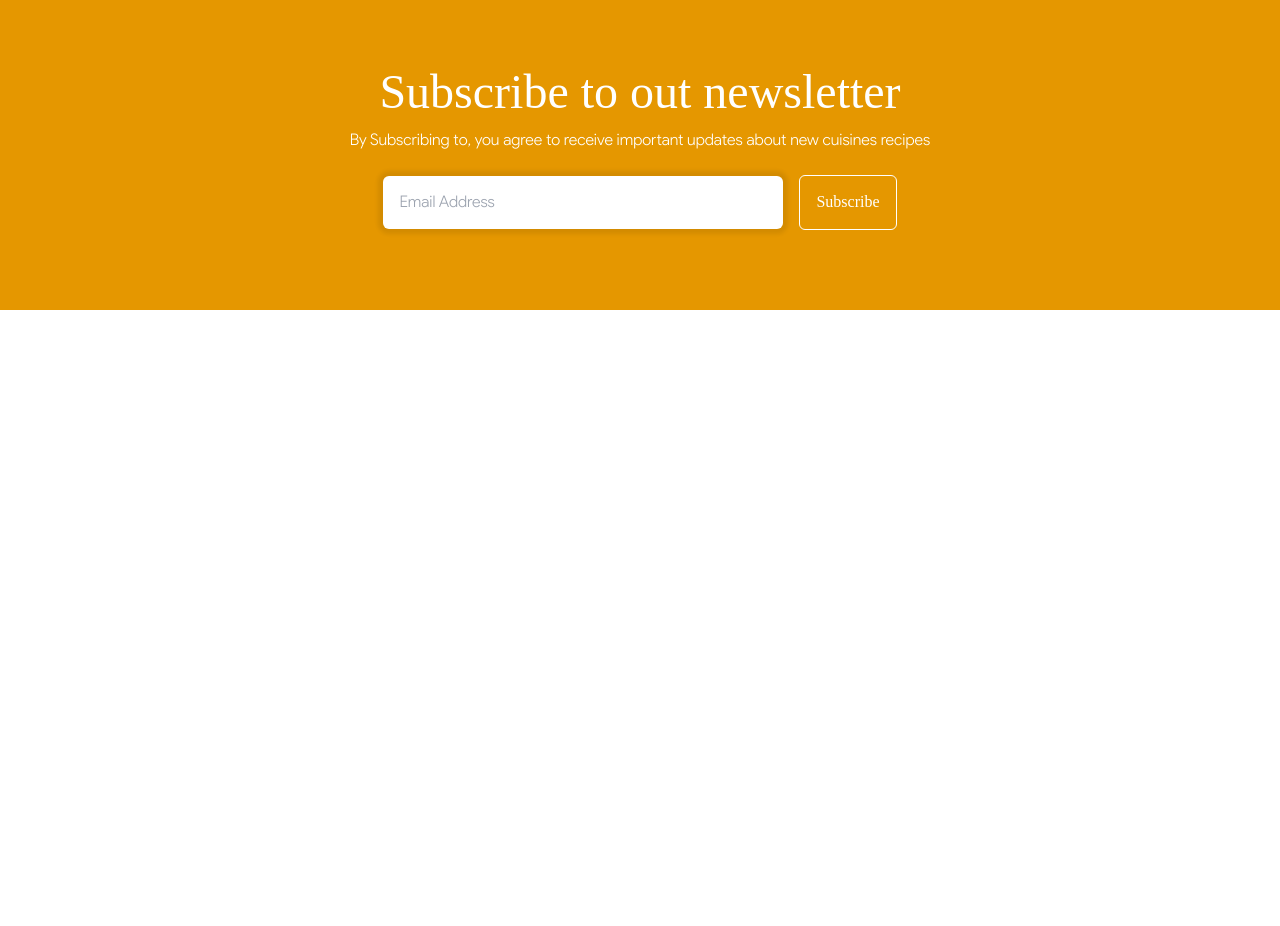
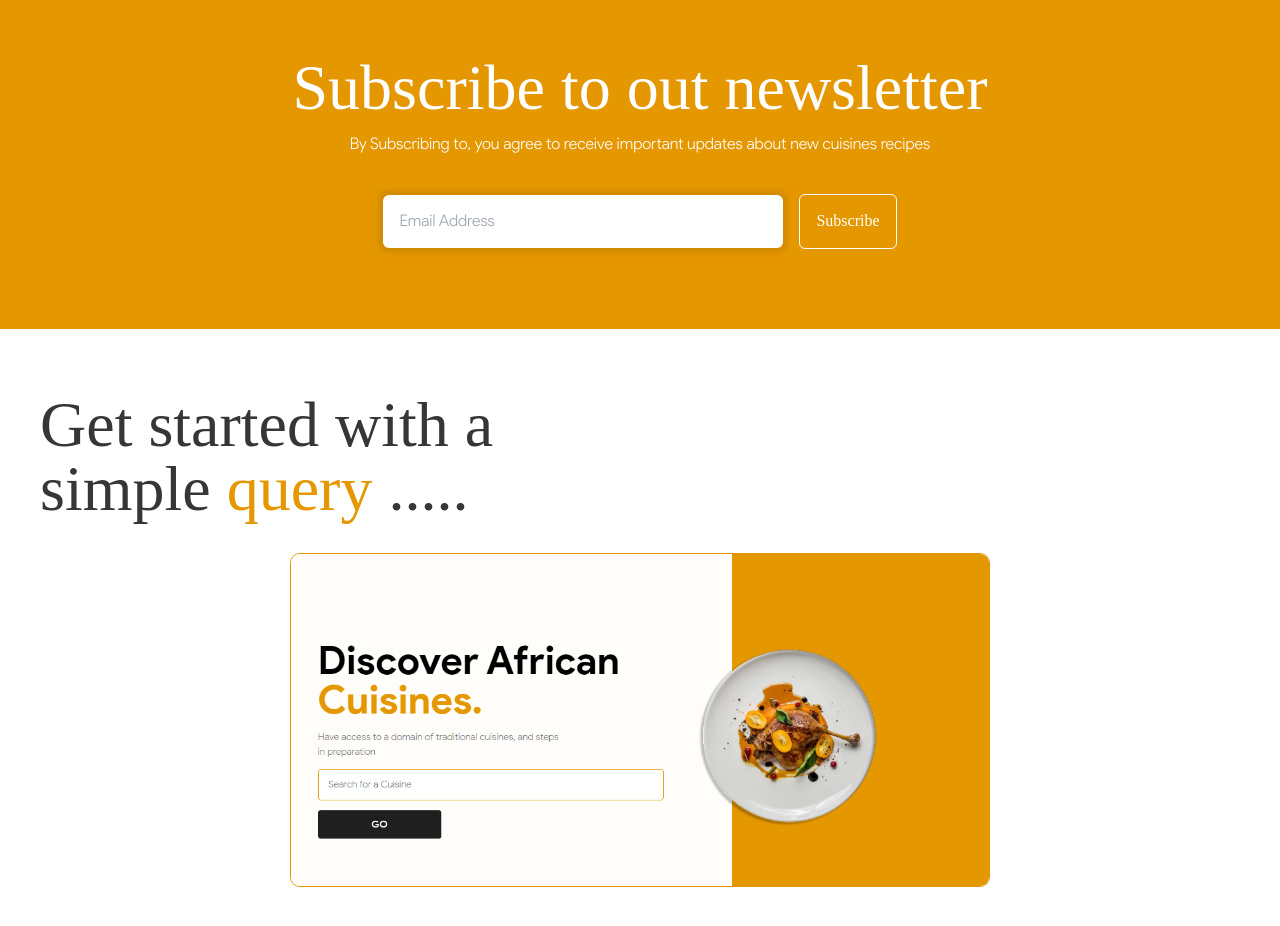
Before and after one commit to JohnnnGreat/Traditional-Cuisines, a Next.js app in the folder frontend/: page / in a window 1280 px wide. Shown: the part 1680-2606 px from the top of the page. Before the commit the page ends 1990 px from the top, so only its background shows below. Built offline with nearby package versions, Linux system fonts and the light colour scheme; a web font is replaced by a local one.

Commit message:
Worked on the frontend

```diff
--- a/frontend/src/axiosInstance.js
+++ b/frontend/src/axiosInstance.js
@@ -1,6 +1,6 @@
 import axios from "axios";
 
-const API = axios.create({ baseURL: "https://soulfood.onrender.com/" });
+const API = axios.create({ baseURL: "http://localhost:8080/" });
 
 //Production Url : https://soulfood.onrender.com
 export default API;
--- a/frontend/src/layout/Header.js
+++ b/frontend/src/layout/Header.js
@@ -31,6 +31,8 @@ const Header = () => {
 
     router.push("/auth/login");
   };
+
+  const [navOpen, setNavOpen] = useState(false);
   return (
     <header className="header">
       <div className="header__wrapper">
@@ -40,7 +42,15 @@ const Header = () => {
               Soul<span>Food.</span>
             </h1>
           </div>
-          <div className="main">
+          <div className={`main ${navOpen && "opennav"} `}>
+            <button
+              className="close-btn"
+              onClick={() => {
+                setNavOpen(false);
+              }}
+            >
+              close
+            </button>
             <nav>
               <ul>
                 {nav.map((item, index) => (
@@ -67,6 +77,14 @@ const Header = () => {
               </div>
             )}
           </div>
+          <button
+            className="menu-btn"
+            onClick={() => {
+              setNavOpen(true);
+            }}
+          >
+            menu
+          </button>
         </div>
       </div>
     </header>
--- /dev/null
+++ b/frontend/src/pages/aboutus.js
@@ -0,0 +1,7 @@
+import React from "react";
+
+const AboutUs = () => {
+  return <div>About Us</div>;
+};
+
+export default AboutUs;
--- a/frontend/src/pages/cuisines.js
+++ b/frontend/src/pages/cuisines.js
@@ -1,6 +1,7 @@
 import React, { useEffect, useState } from "react";
 import { foodData } from "@/foodData";
 import Divider from "@/components/Divider";
+import AxiosInstance from "@/axiosInstance";
 const Cuisines = () => {
   const [categories, setCategories] = useState([]);
 
@@ -21,6 +22,18 @@ const Cuisines = () => {
 
     console.log(newArray);
   });
+
+  useEffect(() => {
+    (async function () {
+      try {
+        const response = await AxiosInstance.get("/cuisines/approvedcuisines");
+
+        console.log(response);
+      } catch (error) {
+        console.log(error.message);
+      }
+    })();
+  });
   return (
     <div className="cuisines">
       <div className="cuisines__wrapper">
--- a/frontend/src/pages/index.js
+++ b/frontend/src/pages/index.js
@@ -7,6 +7,7 @@ import { useRouter } from "next/navigation";
 import Link from "next/link";
 import AxiosInstance from "@/axiosInstance";
 import toast, { Toaster } from "react-hot-toast";
+import ScreenImage from "../../public/ScreenImage.png";
 
 export default function Home() {
   const router = useRouter();
@@ -133,6 +134,18 @@ export default function Home() {
           </div>
         </div>
       </section>
+      <div className="projects">
+        <div className="projects__wrapper">
+          <main>
+            <h1>
+              Get started with a simple <span>query</span> .....
+            </h1>
+            <div className="image-p-container">
+              <Image src={ScreenImage} />
+            </div>
+          </main>
+        </div>
+      </div>
     </>
   );
 }
--- a/frontend/src/pages/profile.js
+++ b/frontend/src/pages/profile.js
@@ -179,6 +179,7 @@ const Profile = () => {
     formData.append("description", values.description);
     formData.append("method", values.method);
     formData.append("ingredients", values.ingredients);
+    formData.append("nutrition", values.nutrition);
     formData.append("time", values.time);
     formData.append("category", values.category);
     formData.append("image", file);
--- a/frontend/src/styles/index.scss
+++ b/frontend/src/styles/index.scss
@@ -404,6 +404,11 @@ $semi-gray: #7c7c7c;
       display: grid;
       grid-template-columns: repeat(3, 1fr);
       margin-top: 4rem;
+      gap: 1rem;
+
+      @media (max-width: 567px) {
+        grid-template-columns: 1fr;
+      }
 
       .food-grd-container {
         display: flex;
@@ -417,6 +422,10 @@ $semi-gray: #7c7c7c;
         border-radius: 10px;
         box-shadow: 0 0 10px 4px rgba(173, 173, 173, 0.247);
         padding: 1rem;
+
+        @media (max-width: 567px) {
+          width: 90%;
+        }
 
         img {
           width: 100%;
@@ -444,6 +453,10 @@ $semi-gray: #7c7c7c;
           border-radius: 5px;
           padding: 0.6rem;
           margin-top: 0.5rem;
+
+          @media (max-width: 567px) {
+            width: 100%;
+          }
         }
       }
       .see_more {
@@ -503,15 +516,17 @@ $semi-gray: #7c7c7c;
     justify-content: center;
 
     h1 {
-      font-size: 3rem;
+      font-size: calc(64px / 16px) + rem;
       color: #fff;
-
+      line-height: 1;
       text-align: center;
     }
 
     p {
       font-weight: 300;
       color: #fff;
+      text-align: center;
+      margin-top: 0.7rem;
     }
 
     div {
@@ -523,7 +538,12 @@ $semi-gray: #7c7c7c;
 
     form {
       margin-top: 1.4rem;
+
       width: fit-content;
+
+      @media (max-width: 567px) {
+        width: 100%;
+      }
       input {
         outline: none;
         padding: 0.9rem 1rem;
@@ -532,6 +552,10 @@ $semi-gray: #7c7c7c;
         width: 400px;
         box-shadow: 0 0 4px 5px rgba(0, 0, 0, 0.082);
         border-radius: 6px;
+
+        @media (max-width: 567px) {
+          width: 100%;
+        }
       }
 
       button {
@@ -542,7 +566,7 @@ $semi-gray: #7c7c7c;
         border-radius: 6px;
         color: #fff;
         transition: 300ms ease;
-
+        margin-top: 1rem;
         &:hover {
           background-color: #fff;
           color: $primary-color;
@@ -552,3 +576,40 @@ $semi-gray: #7c7c7c;
     }
   }
 }
+
+.projects {
+  padding: 4rem 0;
+  &__wrapper {
+    max-width: 1200px;
+    margin: auto;
+    height: 100%;
+
+    main {
+      height: 100%;
+
+      h1 {
+        width: 500px;
+        font-size: calc(64px / 16px) + rem;
+        line-height: 1;
+        color: #363636;
+
+        span {
+          color: $primary-color;
+        }
+      }
+    }
+
+    .image-p-container {
+      display: flex;
+      align-items: center;
+      justify-content: center;
+      height: 100%;
+      margin-top: 2rem;
+      img {
+        width: 700px;
+        border-radius: 10px;
+        border: 1px solid $primary-color;
+      }
+    }
+  }
+}
--- a/frontend/src/styles/utils.scss
+++ b/frontend/src/styles/utils.scss
@@ -39,21 +39,50 @@ $semi-gray: #7c7c7c;
         }
       }
     }
-
+    .opennav {
+      transition: 300ms ease-in;
+      width: 100% !important;
+      padding: 1rem;
+    }
     .main {
       display: flex;
       align-items: center;
       justify-content: space-between;
       flex-grow: 1;
       height: 100%;
+
+      @media (max-width: 567px) {
+        position: fixed;
+
+        top: 0;
+        height: 100%;
+        right: 0;
+        width: 0;
+        background: #fff;
+        flex-direction: column;
+
+        overflow: hidden;
+        transition: 300ms ease-in;
+      }
+
       nav {
         height: 100%;
+        @media (max-width: 567px) {
+          display: flex;
+          align-items: center;
+        }
         ul {
           display: flex;
           align-items: center;
           justify-content: space-between;
           gap: 1rem;
           height: 100%;
+
+          @media (max-width: 567px) {
+            flex-direction: column;
+            gap: 2rem;
+            height: fit-content;
+          }
 
           li {
             .link-nav {
@@ -289,3 +318,18 @@ $semi-gray: #7c7c7c;
   right: 1rem;
   cursor: pointer;
 }
+
+.close-btn {
+  display: none;
+
+  @media (max-width: 567px) {
+    display: block;
+  }
+}
+
+.menu-btn {
+  display: none;
+  @media (max-width: 567px) {
+    display: block;
+  }
+}
```
Also changed, not shown: frontend/src/layout/Footer.js (added, +11 -0 lines), frontend/public/ScreenImage.png (added), 1 other file (tests, documents, lock files or other folders).
